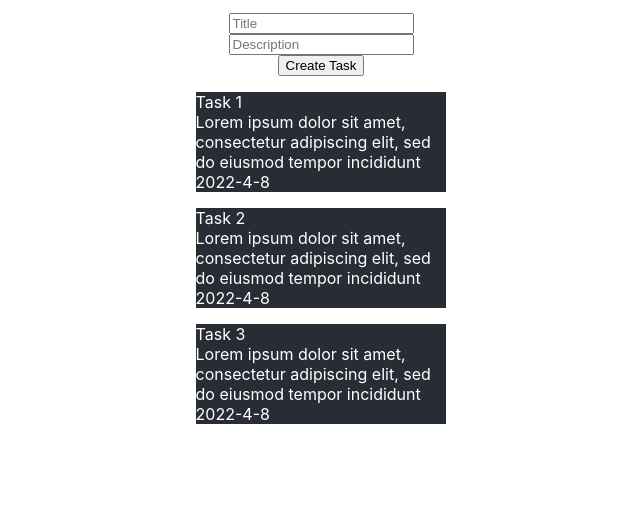
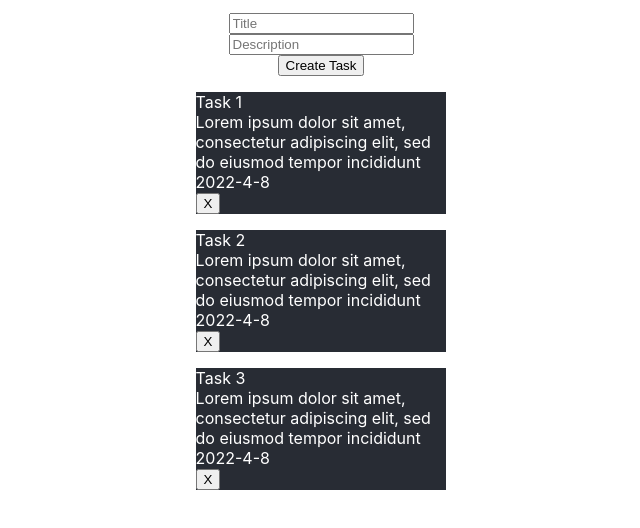
Before and after one commit to DiKraken/my-app, a React (Create React App) app: page / in a window 1280 px wide. Shown: the top 528 px of the page, without its empty margins (319-959 px from the left). Built offline with nearby package versions, Linux system fonts and the light colour scheme.

Commit message:
add delete button

```diff
--- a/src/components/TaskCard.js
+++ b/src/components/TaskCard.js
@@ -2,11 +2,17 @@ import React from 'react'
 import classes from "./mainPage.module.css";
 
 const TaskCard = (props) => {
+
+    const handleDeleteTask = () => {
+        return null //here will be logic about task deletion
+    }
+
     return (
         <div className={classes.taskCard}>
             <div>{props.task.title}</div>
             <div>{props.task.description}</div>
             <div>{props.task.deadline.getFullYear()+'-'+(props.task.deadline.getMonth()+1)+'-'+props.task.deadline.getDate()}</div>
+            <button onClick={handleDeleteTask}>X</button>
         </div>
     )
 }
```
